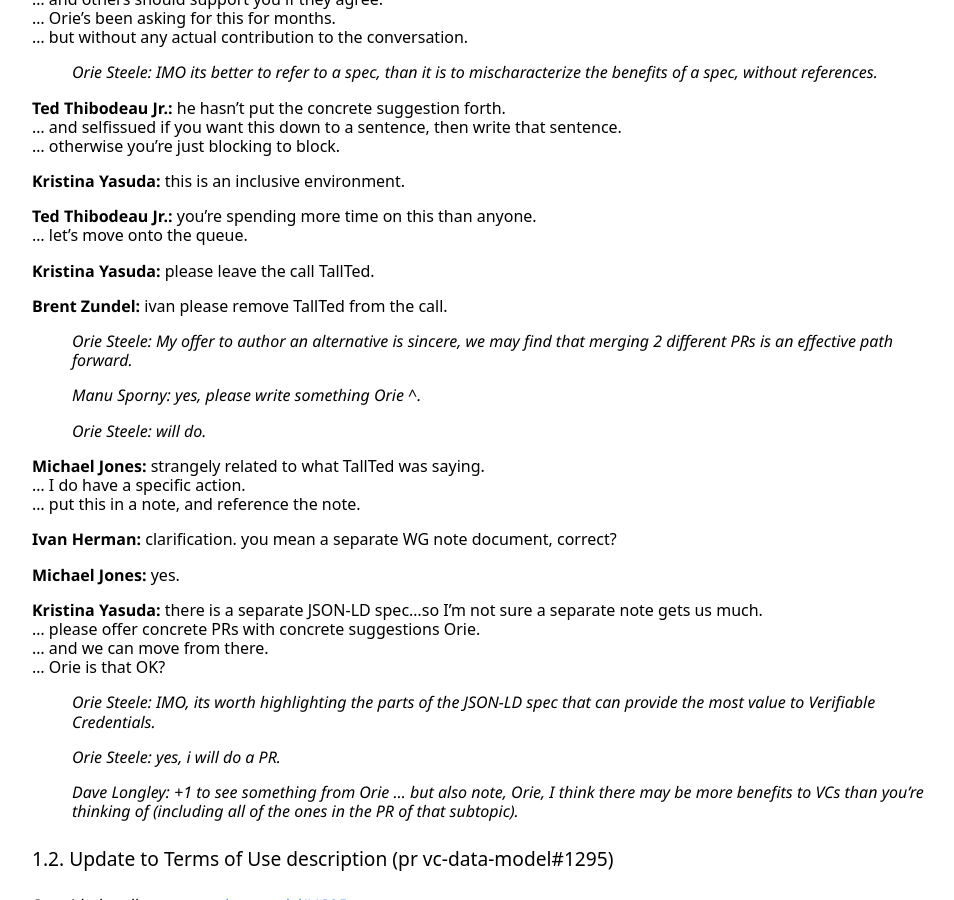
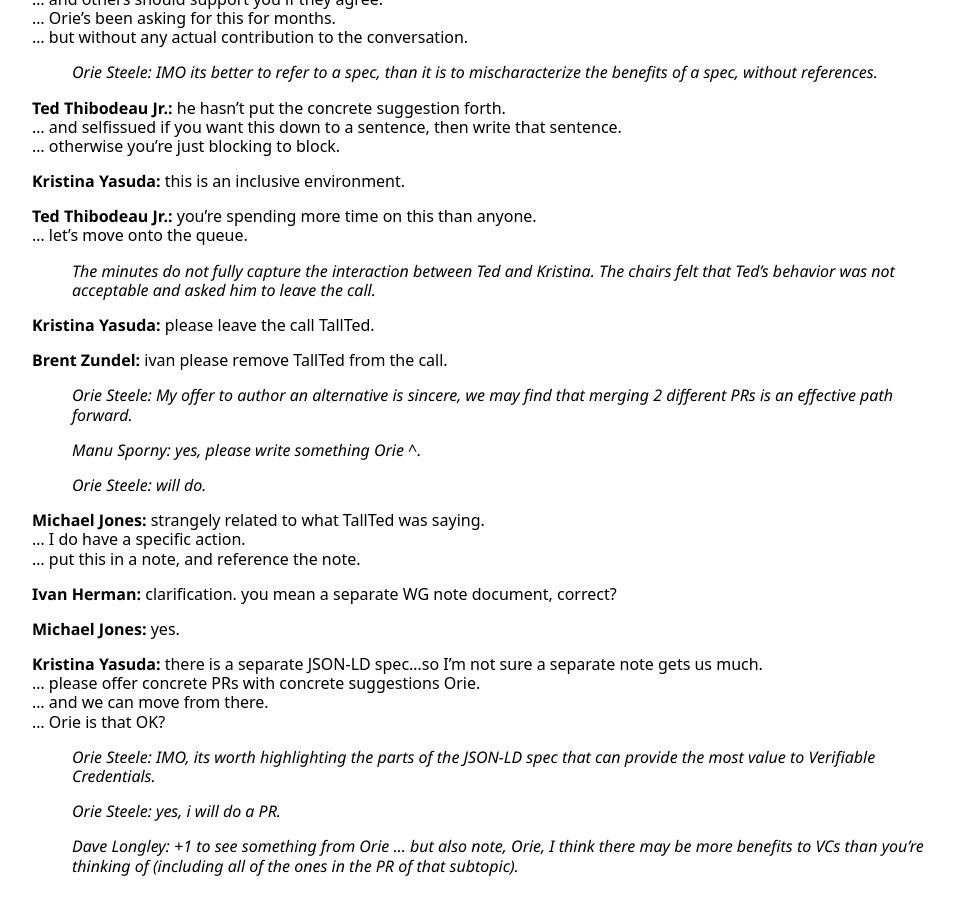
Before and after one commit to w3c/verifiable-credentials, a Jekyll site: the page built from _minutes/2023-10-04-vcwg.md, in a window 1280 px wide and 900 px high, scrolled down 2797 px. Shown: the whole window, without its empty margins (256-1210 px from the left). Built offline with Jekyll 4.4.1, drawn with Linux system fonts in a browser that asks for light colours; some web fonts are replaced.

Commit message:
adjust minutes
Signed-off-by: Brent Zundel <brent.zundel@gmail.com>

```diff
--- a/_minutes/2023-10-04-vcwg.md
+++ b/_minutes/2023-10-04-vcwg.md
@@ -307,6 +307,8 @@
 **Ted Thibodeau Jr.:** you're spending more time on this than anyone.
 … let's move onto the queue.
 
+> The minutes do not fully capture the interaction between Ted and Kristina. The chairs felt that Ted's behavior was not acceptable and asked him to leave the call.
+
 **Kristina Yasuda:** please leave the call TallTed.
 
 **Brent Zundel:** ivan please remove TallTed from the call.
```
